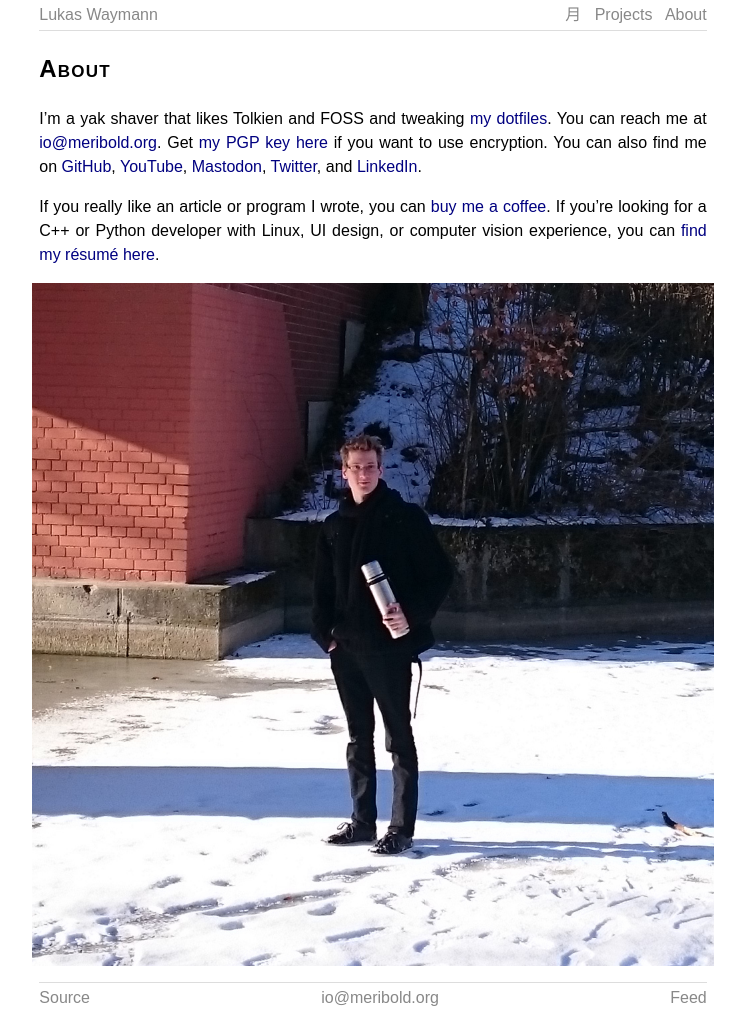
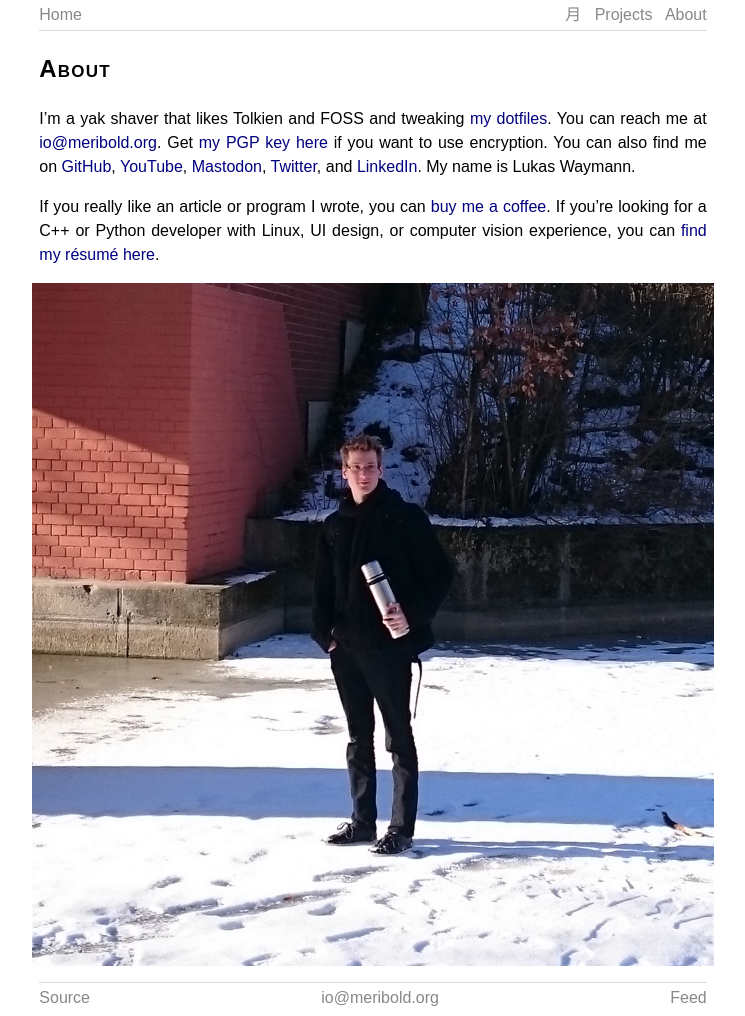
Before and after one commit to meribold/meribold.org, a Jekyll site: the page built from about.md, in a window 1280 px wide. Shown: the whole page, without its empty margins (267-1012 px from the left). Built offline with Jekyll 4.4.1, drawn with Linux system fonts in a browser that asks for light colours.

Commit message:
Add my name on post pages below the title
This looks a bit more standard and professional than having my name in
the header.  I also changed the name of the index page link in the
header from my name to "Home".

https://stackoverflow.com/q/7290504
https://developer.mozilla.org/en-US/docs/Web/HTML/Link_types
https://shopify.github.io/liquid/filters/default/

```diff
--- a/_includes/header.html
+++ b/_includes/header.html
@@ -1,6 +1,6 @@
 <header class="site-header">
   <nav>
-    <a class="header-link" href="{{ "/" | relative_url }}">Lukas Waymann</a>
+    <a class="header-link" href="{{ "/" | relative_url }}">Home</a>
     <nav class="site-nav">
       <span id="theme-toggle" class="header-link" onclick="toggleDarkMode()"></span>
       <a class="header-link" href="/projects/">Projects</a>
--- a/_layouts/post.html
+++ b/_layouts/post.html
@@ -5,7 +5,8 @@ layout: default
 <article>
   <header>
     <h1>{{ page.title | escape }}</h1>
-    <time class="post-meta" datetime="{{ page.date | date_to_xmlschema }}">{{ page.date | date: site.date_format }}</time>
+    <a class="post-meta" rel="author" href="{{ "/about" | relative_url }}">{{ page.author | default: site.author }}</a><!--
+ --><time class="post-meta" datetime="{{ page.date | date_to_xmlschema }}">{{ page.date | date: site.date_format }}</time>
   </header>
   {{ content }}
 </article>
--- a/about.md
+++ b/about.md
@@ -14,6 +14,7 @@ find me on [GitHub](https://github.com/meribold),
 [Mastodon](https://mastodon.social/@meribold),
 [Twitter](https://twitter.com/mribld), and
 [LinkedIn](https://www.linkedin.com/in/meribold/).
+My name is Lukas Waymann.
 
 If you really like an article or program I wrote, you can [buy me a
 coffee](https://www.buymeacoffee.com/meribold).  If you're looking for a C++ or Python
--- a/the.css
+++ b/the.css
@@ -287,6 +287,10 @@ iframe.youtube-vid {
 
 body.dark .post-list-link > a {
   color: #fff;
+}
+
+article header time.post-meta::before {
+  content: " · ";
 }
 
 .post-list-meta,
```
